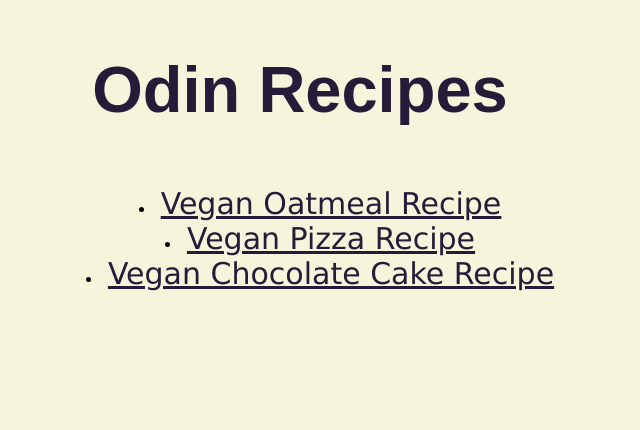
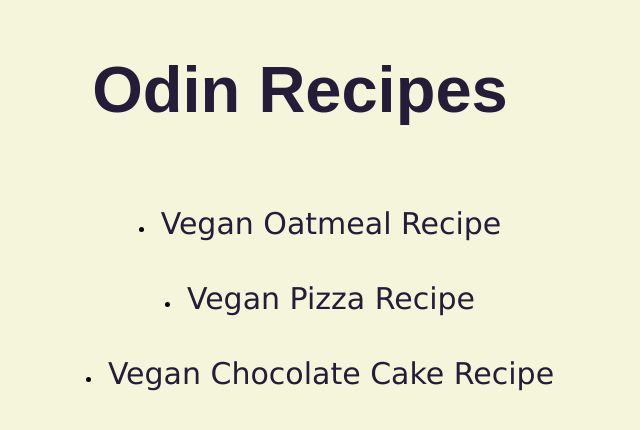
Before and after one commit to imbriankeeley/Odin-Recipes, a plain HTML site: page index.html in a window 1280 px wide. Shown: the whole page, without its empty margins (340-980 px from the left). Drawn offline with Linux system fonts and the light colour scheme.

Commit message:
Removed text decorations on links and adding padding to seperate

```diff
--- a/style.css
+++ b/style.css
@@ -18,9 +18,14 @@ ol.recipes {
     list-style: inside;
 }
 
+li {
+    padding: 20px;
+}
+
 a {
     font-size: 30px;
     font-family: 'Lucida Sans', 'Lucida Sans Regular', 'Lucida Grande', 'Lucida Sans Unicode', Geneva, Verdana, sans-serif;
+    text-decoration: none;
 }
 
 a:link, a:visited {
```
